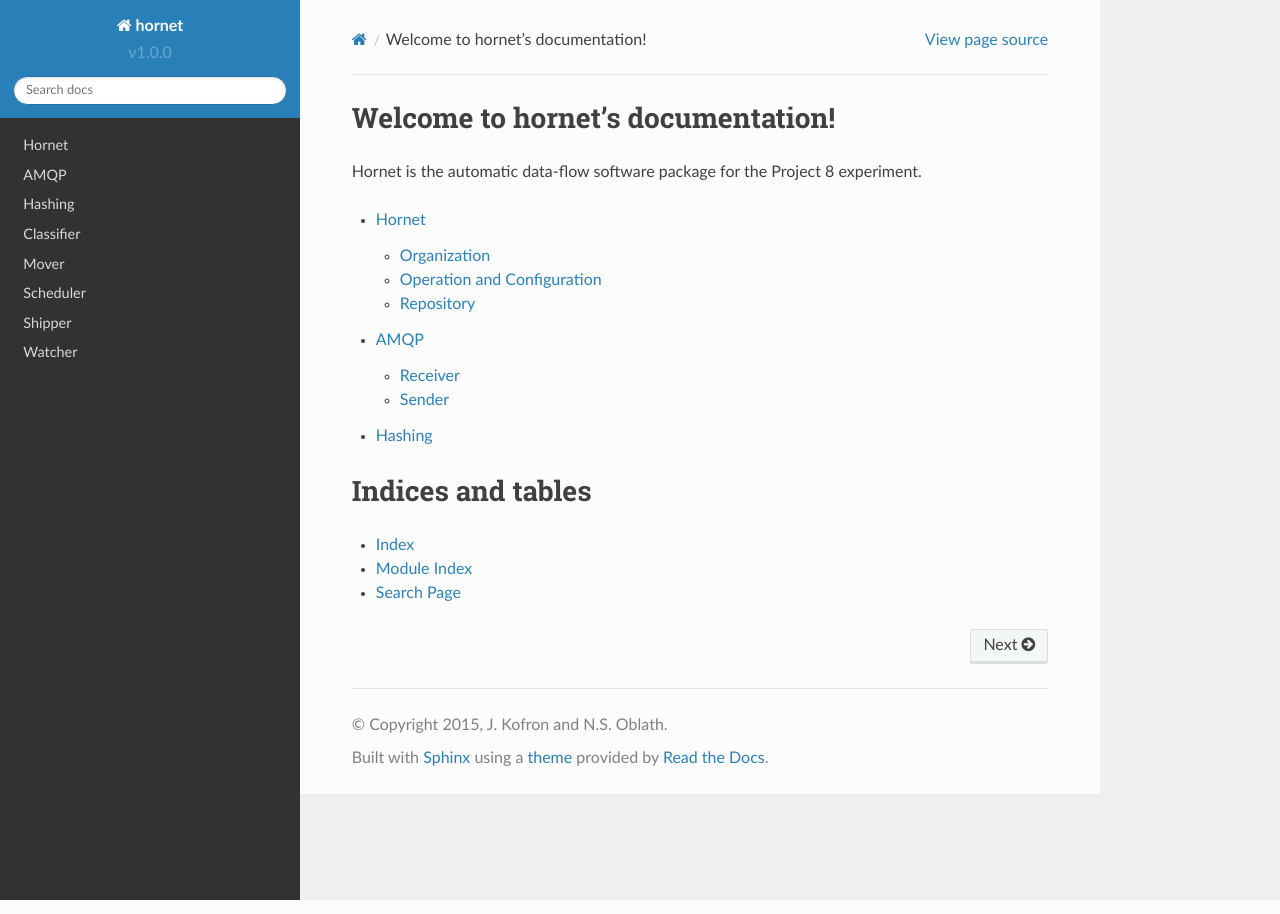
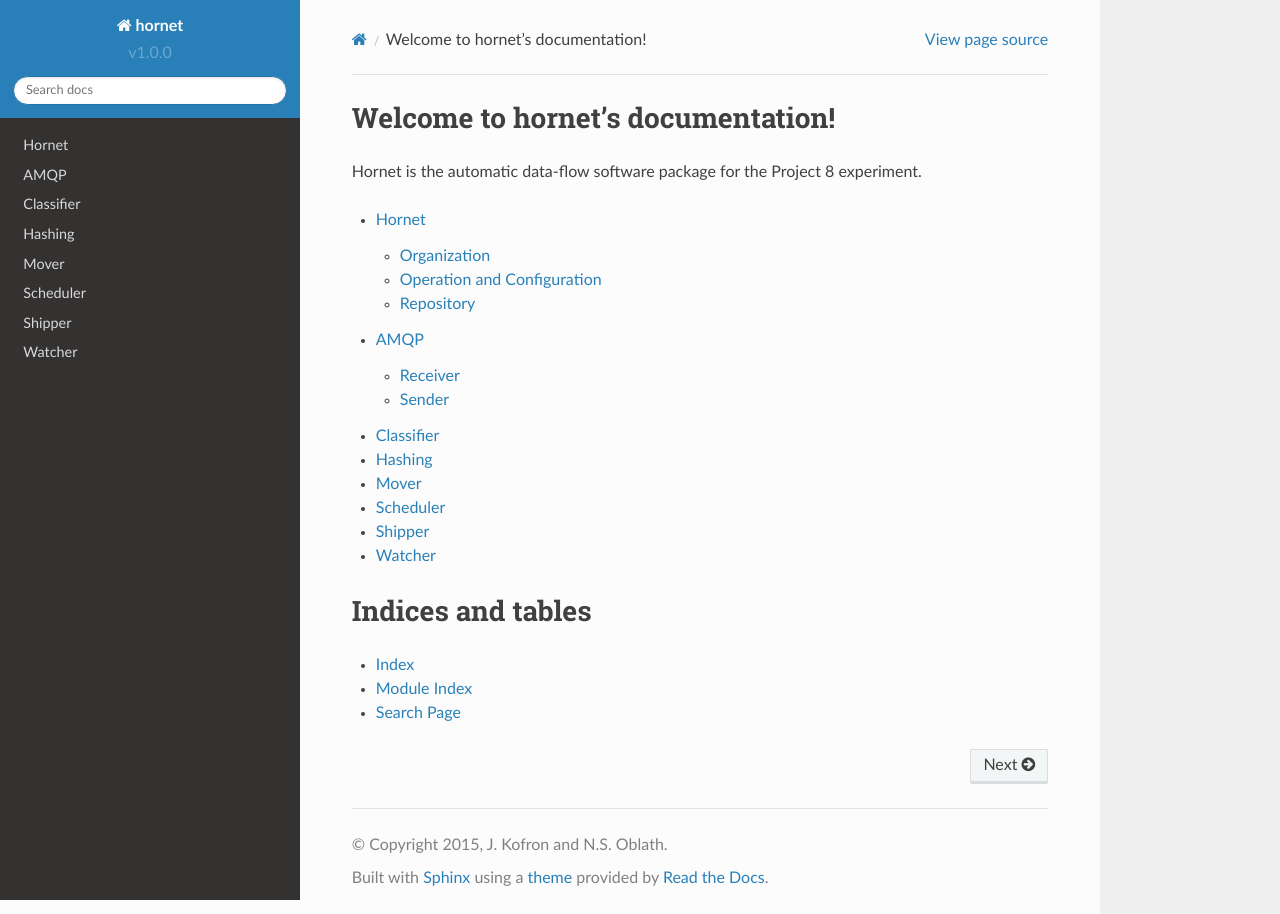
Before and after one commit to project8/hornet, a Sphinx documentation site: the page built from documentation/index.rst, in a window 1280 px wide. Built offline with Sphinx 7.4.7 and the Read the Docs theme 2.0.0, drawn with Linux system fonts in a browser that asks for light colours; some of the changed lines change nothing that is shown.

Commit message:
Unhid pages in the table of contents

```diff
--- a/documentation/index.rst
+++ b/documentation/index.rst
@@ -13,16 +13,14 @@ Hornet is the automatic data-flow software package for the Project 8 experiment.
 
    hornet
    amqp
+   classifier
    hash
-
-.. toctree::
-   :hidden:
-
-   classifier
    mover
    scheduler
    shipper
    watcher
+
+
 
 
 
```
